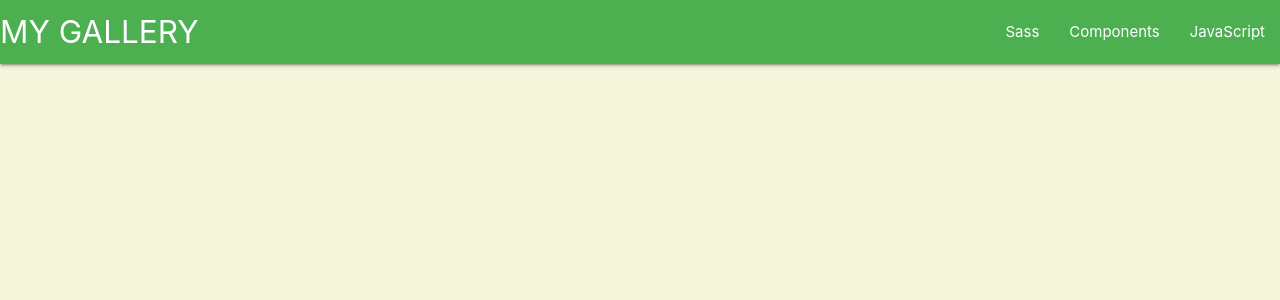
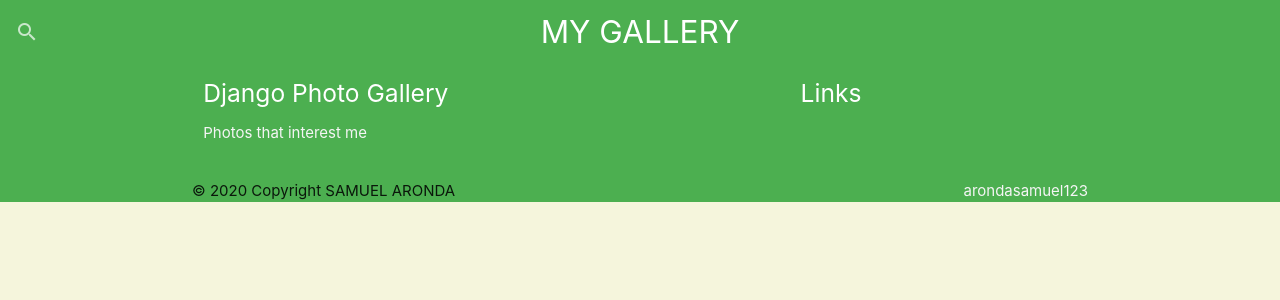
Before and after one commit to arondasamuel123/MyGallery, a Django app: template gallery/templates/index.html in a window 1280 px wide. Shown: the top 300 px of the page. Run offline with Django 3.2, Linux system fonts and the light colour scheme; the template is opened without the code that fills it, so the values that code supplies are empty.

Commit message:
Added footer and search bar to index.html and navbar respectively

```diff
--- a/gallery/static/css/index.css
+++ b/gallery/static/css/index.css
@@ -1,3 +1,4 @@
+
 .jumbotron {
     background-image: url('https://picsum.photos/2000/1000');
     height: 500px;
@@ -13,6 +14,7 @@
     padding: 10 4px;
   }
 
+
   .column {
     flex: 50%;
     padding: 10px;
@@ -26,6 +28,7 @@
   }
  body{
      background-color: beige;
+
  }
 
 
@@ -43,3 +46,7 @@
       max-width: 100%;
     }
   }
+
+  html {
+    font-family: GillSans, Calibri, Trebuchet, sans-serif;
+ }
--- /dev/null
+++ b/gallery/templates/footer.html
@@ -0,0 +1,19 @@
+<footer class="green">
+    <div class="container">
+      <div class="row">
+        <div class="col l6 s12">
+          <h5 class="white-text">Django Photo Gallery</h5>
+          <p class="grey-text text-lighten-4">Photos that interest me </p>
+        </div>
+        <div class="col l4 offset-l2 s12">
+          <h5 class="white-text">Links</h5>
+        </div>
+      </div>
+    </div>
+    <div class="footer-copyright">
+      <div class="container">
+      © 2020 Copyright SAMUEL ARONDA
+      <a class="grey-text text-lighten-4 right" href="https://github.com/arondasamuel123">arondasamuel123</a>
+      </div>
+    </div>
+  </footer>
--- a/gallery/templates/home.html
+++ b/gallery/templates/home.html
@@ -5,7 +5,7 @@
 <div class="containerone">
 <div class="jumbotron">
 <div class="header">
-<h1 align="center" style="color: white;">WELCOME TO MY GALLERY</h1>
+<h1 align="center" style="color: greenyellow;">WELCOME TO MY GALLERY</h1>
 </div>
 </div>
 <div class="container">
--- a/gallery/templates/index.html
+++ b/gallery/templates/index.html
@@ -6,10 +6,13 @@
     <meta name="viewport" content="width=device-width, initial-scale=1.0">
 
 
+
     <title>Portfolio</title>
 {%block styles %}
 <link rel="stylesheet" href="{%static 'css/index.css' %}">
 <link rel="stylesheet" href="https://cdnjs.cloudflare.com/ajax/libs/materialize/1.0.0/css/materialize.min.css">
+<link href="https://fonts.googleapis.com/icon?family=Material+Icons" rel="stylesheet">
+
 {%endblock%}
 </head>
 <body>
@@ -21,8 +24,11 @@
 
     {%endblock%}
 
+    {%include 'footer.html'%}
+
     {%block script%}
     <script src="https://cdnjs.cloudflare.com/ajax/libs/materialize/1.0.0/js/materialize.min.js"></script>
+
     {%endblock%}
 </body>
 </html>
--- a/gallery/templates/navbar.html
+++ b/gallery/templates/navbar.html
@@ -1,11 +1,19 @@
  <nav class="green">
     <div class="nav-wrapper">
-      <a href="#" class="brand-logo">MY GALLERY</a>
-      <a href="#" data-target="mobile-demo" class="sidenav-trigger"><i class="material-icons">menu</i></a>
-      <ul id="nav-mobile" class="right hide-on-med-and-down">
-        <li><a href="sass.html">Sass</a></li>
-        <li><a href="badges.html">Components</a></li>
-        <li><a href="collapsible.html">JavaScript</a></li>
-      </ul>
-    </div>
+      <a href="/" class="brand-logo center">MY GALLERY</a>
+      <form>
+        <div class="input-field">
+          <input id="search" type="search" required>
+          <label class="label-icon" for="search"><i class="material-icons">search</i></label>
+          <i class="material-icons">close</i>
+        </div>
+      </form>
+
   </nav>
+
+  <ul class="sidenav" id="mobile-demo">
+    <li><a href="sass.html">Sass</a></li>
+    <li><a href="badges.html">Components</a></li>
+    <li><a href="collapsible.html">Javascript</a></li>
+    <li><a href="mobile.html">Mobile</a></li>
+  </ul>
```
